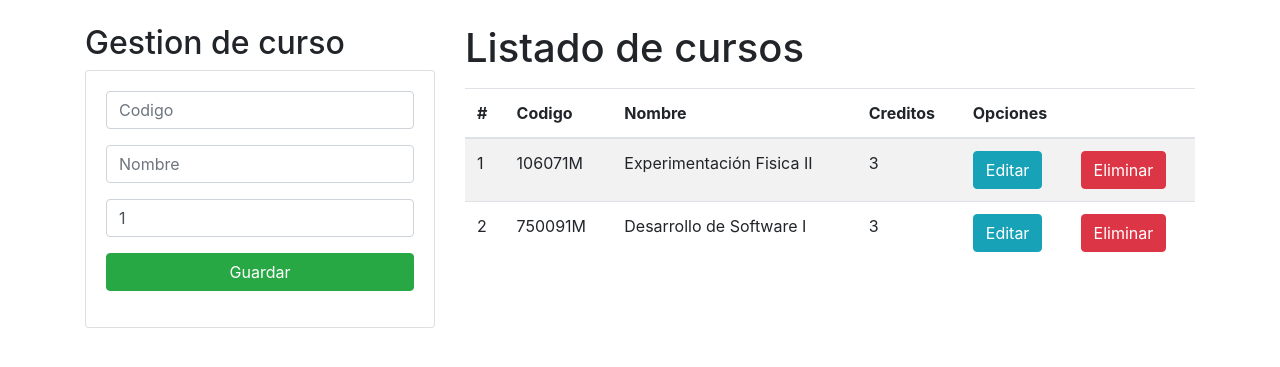
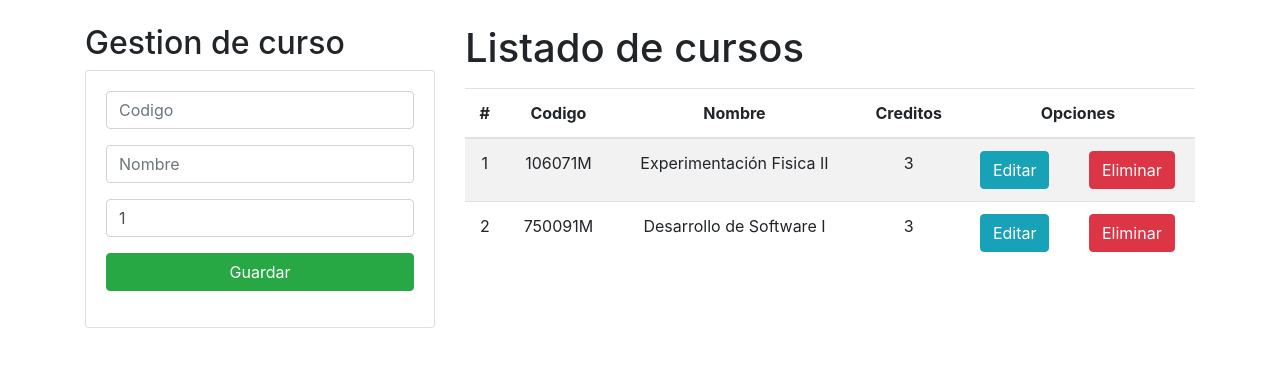
Before and after one commit to jhonedin/CRUD_DJANGO, a Django app: template Universidad/Aplicaciones/Academico/templates/gestionCursos.html in a window 1280 px wide. Shown: the part 56-423 px from the top of the page. Run offline with Django 3.2, Linux system fonts and the light colour scheme; the template is opened without the code that fills it: values that come from a table or form of the project are taken from there, others are empty; data comes from the database, SQL or seed files in the repository; parts of the project's set-up code (start-up, migrations or seed data) failed here and were passed over.

Commit message:
se agregaron estilos css personalizados

```diff
--- /dev/null
+++ b/Universidad/Aplicaciones/Academico/static/css/gestionCursos.css
@@ -0,0 +1,4 @@
+th, td {
+    text-align: center;
+    vertical-align: middle;
+}
--- a/Universidad/Aplicaciones/Academico/templates/base.html
+++ b/Universidad/Aplicaciones/Academico/templates/base.html
@@ -1,10 +1,12 @@
 <!DOCTYPE html>
 <html lang="es">
 <head>
+    {% load static %}
     <meta charset="UTF-8">
     <meta name="viewport" content="width=device-width, initial-scale=1.0">
     <link rel="stylesheet" href="https://cdn.jsdelivr.net/npm/bootstrap@4.5.3/dist/css/bootstrap.min.css" integrity="sha384-TX8t27EcRE3e/ihU7zmQxVncDAy5uIKz4rEkgIXeMed4M0jlfIDPvg6uqKI2xXr2" crossorigin="anonymous">
     <title>{% block title %} {% endblock %}</title>
+    <link rel="stylesheet" href="{% static 'css/gestionCursos.css' %}">
 </head>
 <body>
     <nav class="navbar navbar-expand-lg navbar-light bg-info">
```
